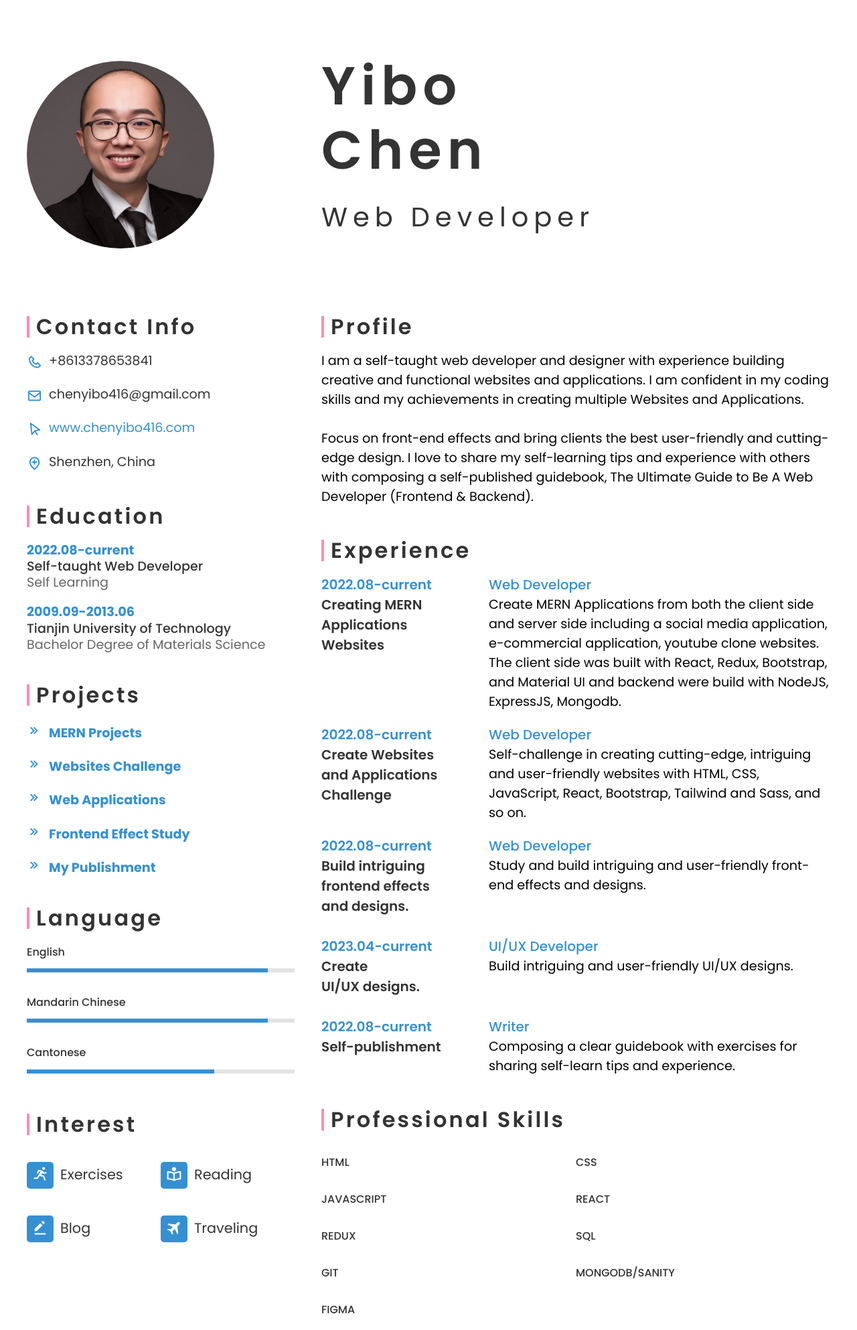
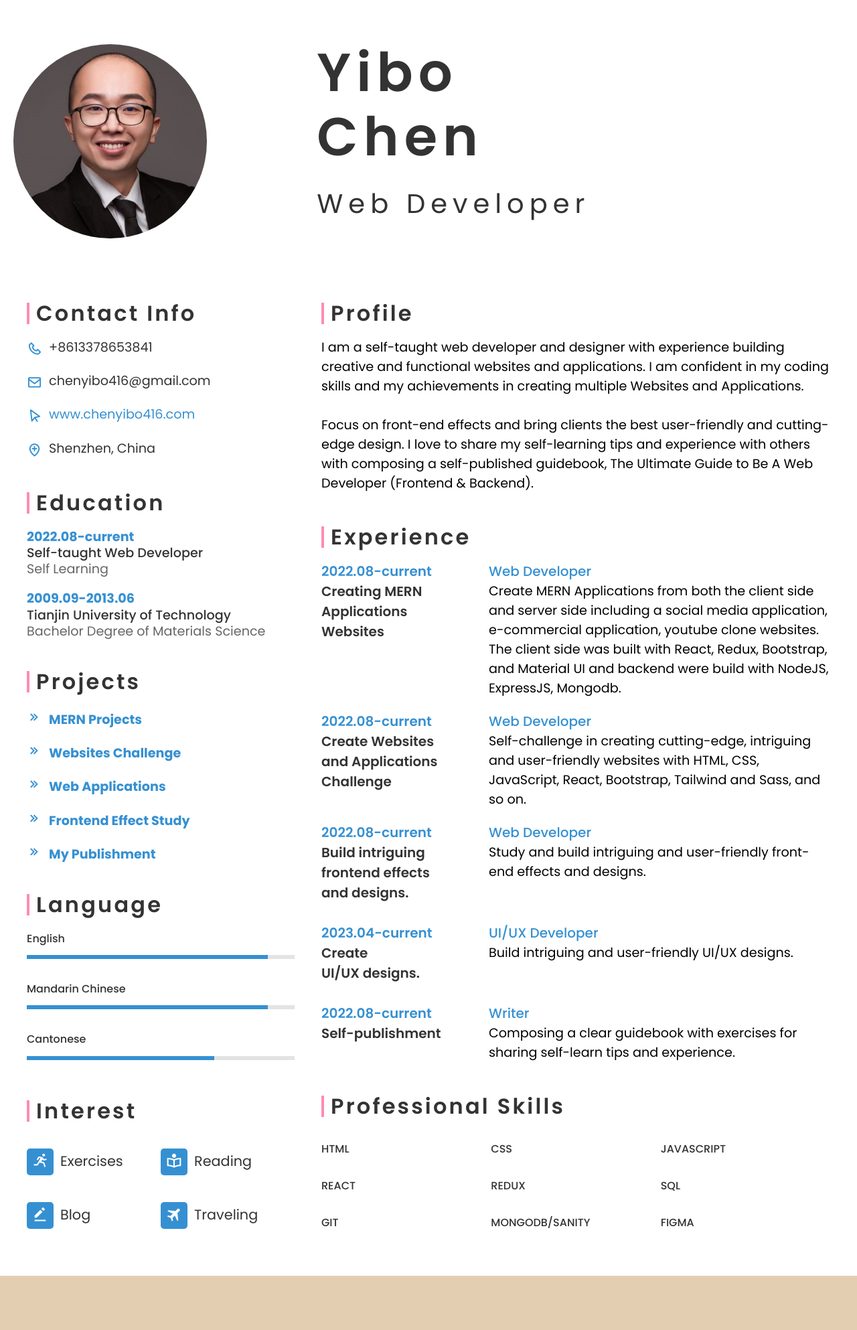
Before and after one commit to chenyibo406/resume-ac-1, a plain HTML site: page index.html in a window 1280 px wide. Shown: the whole page at 67% size. After the commit the page ends 1905 px from the top, so only its background shows below. Drawn offline with nearby package versions, Linux system fonts and the light colour scheme; a web font is replaced by a local one.

```diff
--- a/resume.css
+++ b/resume.css
@@ -79,7 +79,7 @@
   position: relative;
   display: grid;
   grid-template-columns: 1fr 2fr;
-  padding: 40px;
+  padding: 20px;
   padding-bottom: 0;
 }
 
@@ -320,7 +320,7 @@
 
 .about.skills .skill-set {
   display: grid;
-  grid-template-columns: repeat(2, 1fr);
+  grid-template-columns: repeat(3, 1fr);
 }
 .about.skills .skill-set .box {
   margin: 10px 0;
```
